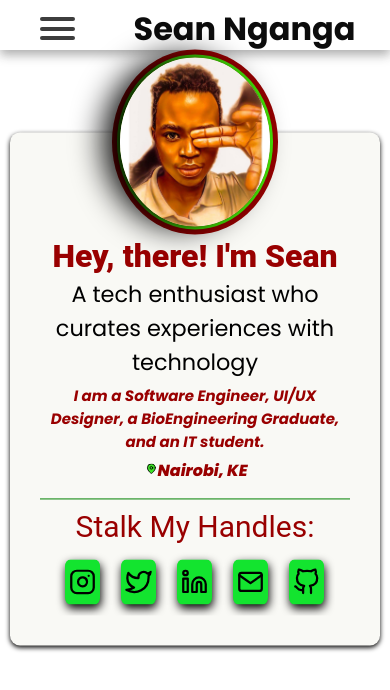
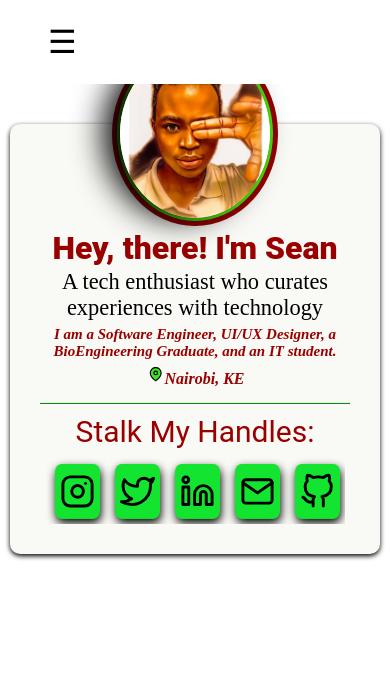
Before and after one commit to sean-code/website-card, a React (Create React App) app: page / in a window 390 px wide. Shown: the top 690 px of the page. Built offline with nearby package versions, Linux system fonts and the light colour scheme.

Commit message:
Add fresh navbar

```diff
--- a/src/components/navbar/navbar.css
+++ b/src/components/navbar/navbar.css
@@ -1,246 +1,80 @@
-@import url("https://fonts.googleapis.com/css2?family=Poppins:ital,wght@0,300;0,400;0,500;0,600;0,700;0,800;0,900;1,200;1,300;1,400;1,500;1,600;1,700;1,800;1,900&display=swap");
-
-*,
-*::after,
-*::before {
-  box-sizing: border-box;
-  padding: 0;
-  margin: 0;
+.backdrop-container{
+  display: none;
+  position: fixed;
+  z-index: 2;
+  left: 0;
+  top: 0;
+  width: 10%;
+  height: 100%;
+  overflow: auto;
+  background-color: rgb(0,0,0);
+  background-color: rgba(0,0,0,0.4);
+  -webkit-animation: fadeIn 1.2s ease-in-out;
+  animation: fadeIn 1.2s ease-in-out;
 }
 
-
-
-body {
-  font-family: "Poppins", sans-serif;
+nav{
+  width: 100%;
+  height: 10vh;
+  display: flex;
+  justify-content: space-between;
+  align-items: center;
+  position: fixed;
+  top: 0;
+  left: 0;
+  background-color: white;
+  z-index: 1;
 }
 
-/* ///////////..utility classes../////////// */
-
-.container {
-  max-width: 1200px;
-  width: 90%;
-  margin: auto;
+.mobile-nav-open-icon{
+  font-size: 2rem;
+  cursor: pointer;
+  margin-right: 2rem;
+  color: black;
+  margin-left: 3rem;
 }
 
-.btn {
-  display: inline-block;
-  padding: 0.5em 1.5em;
-  text-decoration: none;
-  border-radius: 50px;
-  cursor: pointer;
-  outline: none;
-  margin-top: 1em;
-  text-transform: uppercase;
-  font-weight: small;
-}
-
-.btn-primary {
-  color: #fff;
-  background: #16a083;
-}
-
-.btn-primary:hover {
-  background: #117964;
-  transition: background 0.3s ease-in-out;
-}
-
-/* ............/navbar/............ *
-
-/* desktop mode............/// */
-
-.navbar input[type="checkbox"],
-.navbar .hamburger-lines {
-  display: none;
-}
-
-.navbar {
-  box-shadow: 0px 5px 10px 0px #aaa;
-  /* position: fixed; */
-  width: 100%;
-  background: #fff;
-  color: #000;
-  opacity: 0.85;
-  height: 50px;
-  z-index: 12;
-}
-
-.navbar-container {
+.sidenav-container {
+  height: 100%;
+  width: 0;
+  position: fixed;
+  z-index: 3;
+  top: 0;
+  left: 0;
+  background-color: #fff;
+  overflow-x: hidden;
+  transition: 0.5s;
+  padding-top: 10px;
   display: flex;
-  justify-content: space-between;
-  height: 64px;
+  flex-direction: column;
   align-items: center;
 }
 
-.menu-items {
-  order: 2;
-  display: flex;
+.sidenav-container a {
+  text-decoration: none;
+  font-size: 1rem;
+  color: #990000;
+  display: block;
+  transition: 0.3s;
+  margin: 10px 0;
 }
 
-.menu-items li {
-  list-style: none;
-  margin-left: 1.5rem;
-  margin-bottom: 0.5rem;
-  font-size: 1.2rem;
+.sidenav-container a:hover {
+  color: #000;
 }
 
-.menu-items a {
-  text-decoration: none;
-  color: #990000;
-  font-weight: 500;
-  transition: color 0.3s ease-in-out;
+.sidenav-container .closebtn {
+  font-size: 3rem;
+  font-weight: 700;
+  color:#C9002B ;
+  padding-right: 1rem;
 }
 
-.menu-items a:hover {
-  color: #117964;
-  transition: color 0.3s ease-in-out;
+.sidenav-container .drawer-close-button{
+  height: 3rem;
+  width: 100%;
+  display: flex;
+  justify-content: flex-end;
+  align-items: center;
+  margin-bottom: 3rem;
 }
-
-.logo {
-  order: 1;
-  font-size: 2.3rem;
-  margin-bottom: 0.5rem;
-}
-
-/* ............//// Showcase styling ////......... */
-
-.showcase-area {
-  height: 50vh;
-  background: linear-gradient(
-      rgba(240, 240, 240, 0.144),
-      rgba(255, 255, 255, 0.336)
-    ),
-    url("https://i.postimg.cc/wT3TQS3V/header-image2.jpg");
-  background-size: cover;
-  background-position: center;
-  background-repeat: no-repeat;
-}
-
-.showcase-container {
-  display: flex;
-  flex-direction: column;
-  align-items: center;
-  justify-content: center;
-  height: 100%;
-  font-size: 1.6rem;
-}
-
-.main-title {
-  text-transform: uppercase;
-  margin-top: 1.5em;
-}
-
-
-
-
-
-
-
-/* ......../ media query /.......... */
-
-@media (max-width: 768px) {
-  .navbar {
-    opacity: 0.95;
-  }
-
-  .navbar-container input[type="checkbox"],
-  .navbar-container .hamburger-lines {
-    display: block;
-  }
-
-  .navbar-container {
-    display: block;
-    position: relative;
-    height: 64px;
-  }
-
-  .navbar-container input[type="checkbox"] {
-    position: absolute;
-    display: block;
-    height: 32px;
-    width: 30px;
-    top: 20px;
-    left: 20px;
-    z-index: 5;
-    opacity: 0;
-  }
-
-  .navbar-container .hamburger-lines {
-    display: block;
-    height: 23px;
-    width: 35px;
-    position: absolute;
-    top: 17px;
-    left: 20px;
-    z-index: 2;
-    display: flex;
-    flex-direction: column;
-    justify-content: space-between;
-  }
-
-  .navbar-container .hamburger-lines .line {
-    display: block;
-    height: 4px;
-    width: 100%;
-    border-radius: 10px;
-    background: #333;
-  }
-
-  .navbar-container .hamburger-lines .line1 {
-    transform-origin: 0% 0%;
-    transition: transform 0.4s ease-in-out;
-  }
-
-  .navbar-container .hamburger-lines .line2 {
-    transition: transform 0.2s ease-in-out;
-  }
-
-  .navbar-container .hamburger-lines .line3 {
-    transform-origin: 0% 100%;
-    transition: transform 0.4s ease-in-out;
-  }
-
-  .navbar .menu-items {
-    padding-top: 100px;
-    background: #fff;
-    height: 100vh;
-    max-width: 200px;
-    transform: translate(-150%);
-    display: flex;
-    flex-direction: column;
-    margin-left: -40px;
-    padding-left: 50px;
-    transition: transform 0.5s ease-in-out;
-    box-shadow: 5px 0px 10px 0px #aaa;
-    /* position: fixed; */
-  }
-
-  .navbar .menu-items li {
-    margin-bottom: 1.5rem;
-    font-size: 1.3rem;
-    font-weight: 500;
-  }
-
-  .logo {
-    position: absolute;
-    top: 5px;
-    right: 15px;
-    font-size: 2rem;
-  }
-
-  .navbar-container input[type="checkbox"]:checked ~ .menu-items {
-    transform: translateX(0);
-  }
-
-  .navbar-container input[type="checkbox"]:checked ~ .hamburger-lines .line1 {
-    transform: rotate(35deg);
-  }
-
-  .navbar-container input[type="checkbox"]:checked ~ .hamburger-lines .line2 {
-    transform: scaleY(0);
-  }
-
-  .navbar-container input[type="checkbox"]:checked ~ .hamburger-lines .line3 {
-    transform: rotate(-35deg);
-  }
-
-}
--- a/src/components/navbar/navbar.jsx
+++ b/src/components/navbar/navbar.jsx
@@ -1,29 +1,60 @@
+import React, { useState } from 'react';
 import './navbar.css';
 
 
+
 const NavBar = () =>{
-    return(
-        <>
-            <nav className="navbar">
-                <div className="navbar-container container">
-                <input type="checkbox" name="" id="" />
-                    <div className="hamburger-lines">
-                        <span className="line line1"></span>
-                        <span className="line line2"></span>
-                        <span className="line line3"></span>
-                    </div>
-                    <ul className="menu-items">
-                        <li><a href="/">Home</a></li>
-                        <li><a href="/about">About</a></li>
-                        <li><a href="/blog">Blog</a></li>
-                        <li><a href="/shop">Shop</a></li>
-                        <li><a href="/portfolio">Portfolio</a></li>
-                        <li><a href="/contact">Contact</a></li>
-                    </ul>
-                    <h1 className="logo">Sean Nganga</h1>
-                </div>
-            </nav>
-        </>
+    const [isNavOpen, setIsNavOpen] = useState(false);
+
+    function openNav() {
+      document.getElementById('mySidenav').style.width = '30%'; //opens side navbar by 50 percent
+      document.getElementById('backdrop').style.display = 'block'; //displays overlay
+      setIsNavOpen(true);
+    }
+
+    function closeNav() {
+      document.getElementById('mySidenav').style.width = '0';
+      document.getElementById('backdrop').style.display = 'none';
+      setIsNavOpen(false);
+    }
+
+    return (
+      <div>
+        <div className={`sidenav-container ${isNavOpen ? 'open' : ''}`} id="mySidenav">
+          <span className="drawer-close-button">
+            <a href="#" className="closebtn" onClick={closeNav}>
+              &times;
+            </a>
+          </span>
+          <a href="#home" onClick={closeNav} id="home-link">
+            Home
+          </a>
+          <a href="#about" onClick={closeNav} id="about-link">
+            About
+          </a>
+          <a href="#works" onClick={closeNav} id="works-link">
+            Shop
+          </a>
+          <a href="#portfolio" onClick={closeNav} id="contact-link">
+            Portfolio
+          </a>
+          <a href="#contact" onClick={closeNav} id="contact-link">
+            Contact
+          </a>
+        </div>
+
+        <div
+          className={`backdrop-container ${isNavOpen ? 'open' : ''}`}
+          id="backdrop"
+          onClick={closeNav}
+        />
+
+        <nav>
+          <span className="mobile-nav-open-icon" onClick={openNav}>
+            &#9776;
+          </span>
+        </nav>
+      </div>
     )
 }
 
```
